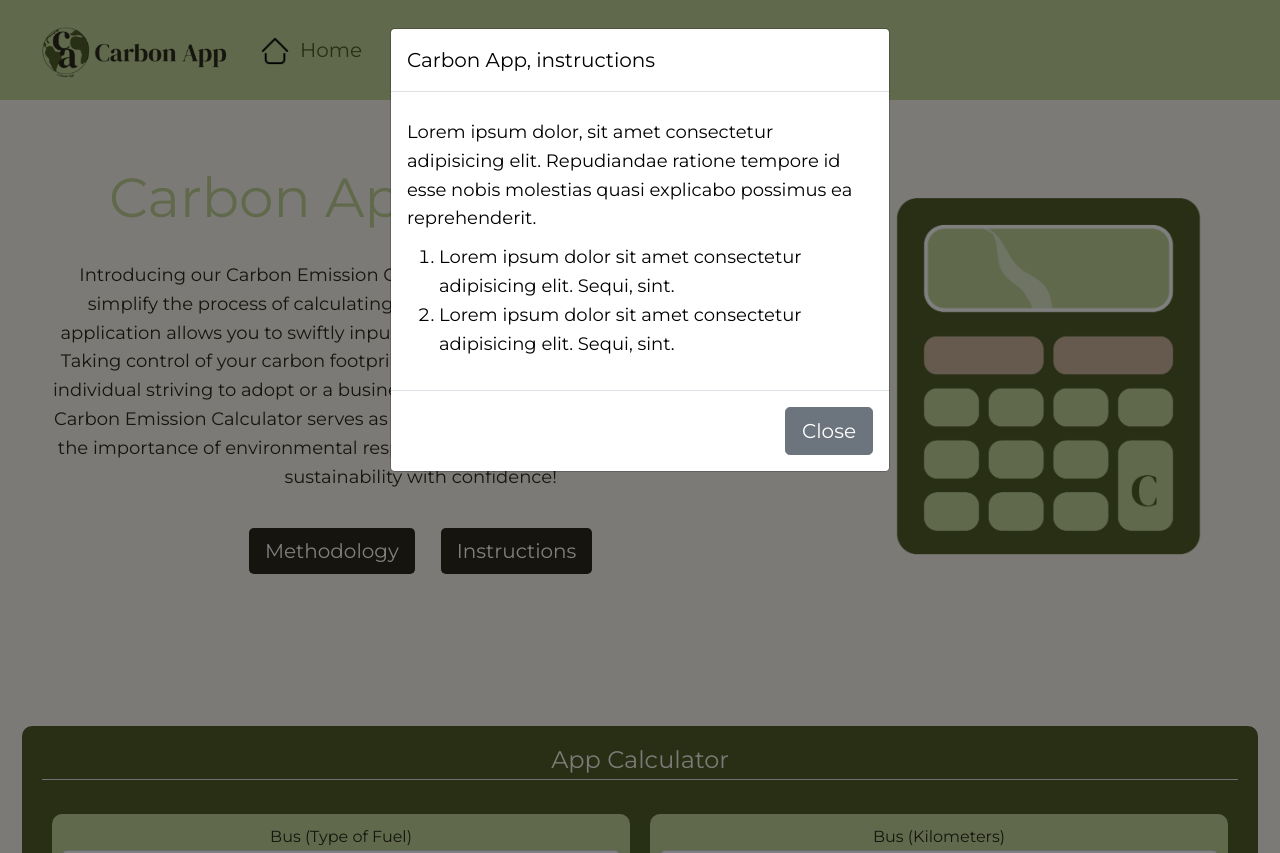
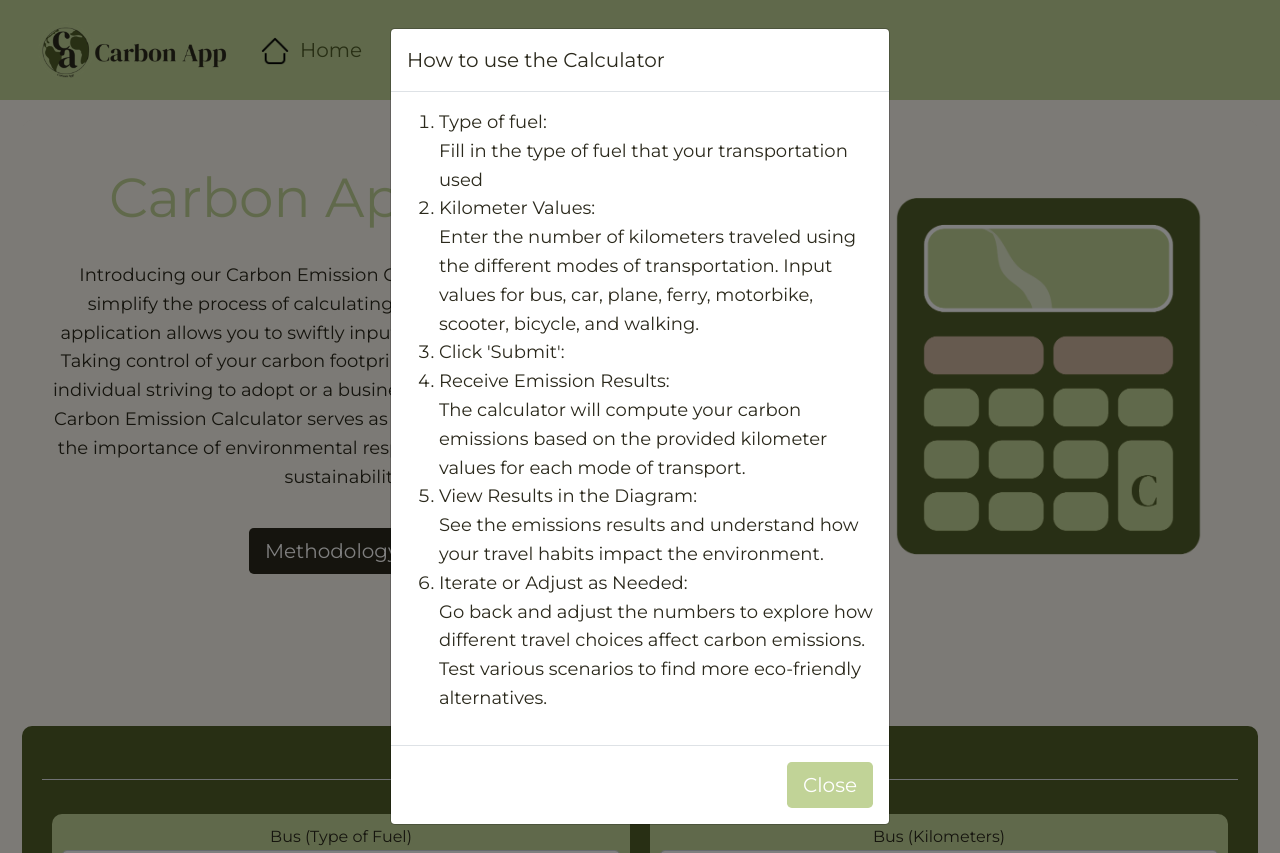
Before and after one commit to Kodegruppa2023/carbonapp2023, a Flask app: page /carbon_app in a window 1280 px wide, after a click on "Instructions". Run offline with Flask 2, Linux system fonts and the light colour scheme; some libraries are stand-ins or nearby versions.

Commit message:
Update carbon_app.html

```diff
--- a/capp/templates/carbon_app/carbon_app.html
+++ b/capp/templates/carbon_app/carbon_app.html
@@ -20,7 +20,7 @@
                     <a href="{{url_for('methodology.methodology_home')}}" class="btn btn-primary btn-lg mr-2", style="background-color:rgb(43, 41, 28); border: none; margin-top: 20px; margin-bottom: 10px;">Methodology</a>
                 </div>
                 <div class="btn">
-                    <a href="#" class="btn btn-primary btn-lg mr-2", style="background-color:rgb(43, 41, 28); border: none; margin-top: 20px; margin-bottom: 10px;", data-toggle="modal" data-target="#carbon_app_instructions">Instructions</a>
+                    <a href="#" class="btn btn-primary btn-lg mr-2", style="background-color:rgb(43, 41, 28); border: none; margin-top: 20px;margin-bottom: 10px;", data-toggle="modal" data-target="#carbon_app_instructions">Instructions</a>
                 </div>
             </div>
             <!-- Modal Instructions -->
@@ -29,25 +29,40 @@
                 <div class="modal-content">
 
                     <div class="modal-header">
-                    <h5 class="modal-title", style="color:black; text-align: center;">Carbon App, instructions</h5>
+                    <h5 class="modal-title", style="color:rgb(43, 41, 28); text-align: center;">How to use the Calculator</h5>
                     </div>
 
-                    <div class="modal-body", style="color:black">
-                    <p style="text-align: left;">
-                        Lorem ipsum dolor, sit amet consectetur adipisicing elit. Repudiandae ratione tempore id esse nobis molestias quasi explicabo possimus ea reprehenderit.
-                    </p>
+                    <div class="modal-body", style="color:rgb(43, 41, 28)">
                     <ol style="text-align:left;">
                         <li>
-                            Lorem ipsum dolor sit amet consectetur adipisicing elit. Sequi, sint.
+                            Type of fuel:<br>
+                            Fill in the type of fuel that your transportation used
                         </li>
                         <li>
-                            Lorem ipsum dolor sit amet consectetur adipisicing elit. Sequi, sint.
+                            Kilometer Values:<br>
+                            Enter the number of kilometers traveled using the different modes of transportation.
+                            Input values for bus, car, plane, ferry, motorbike, scooter, bicycle, and walking.
+                        </li>
+                        <li>
+                            Click 'Submit':<br>
+                        </li>
+                        <li>
+                            Receive Emission Results:<br>
+                            The calculator will compute your carbon emissions based on the provided kilometer values for each mode of transport.
+                        </li>
+                        <li>
+                            View Results in the Diagram:<br>
+                            See the emissions results and understand how your travel habits impact the environment.
+                        </li>
+                        <li>
+                            Iterate or Adjust as Needed:<br>
+                            Go back and adjust the numbers to explore how different travel choices affect carbon emissions. Test various scenarios to find more eco-friendly alternatives.
                         </li>
                     </ol>
                     </div>
 
                     <div class="modal-footer">
-                        <button class="btn btn-secondary btn-lg mr-2", style="background-color:#6c757d;" data-dismiss="modal">Close</button>
+                        <button class="btn btn-secondary btn-lg mr-2", style="background-color:rgb(193, 211, 151); border: none;" data-dismiss="modal">Close</button>
                     </div>
 
                 </div>
@@ -308,7 +323,7 @@
                             </div>
                             </br>
                             <div class="form-group">
-                                {{ form.submit(class="btn btn-primary btn-lg mr-2", style="background-color=#007bff;") }}
+                                {{ form.submit(class="btn btn-primary btn-lg mr-2", style="background-color: rgb(43, 41, 28); border: none;") }}
                             </div>
                         </form>
                 </div>
```
